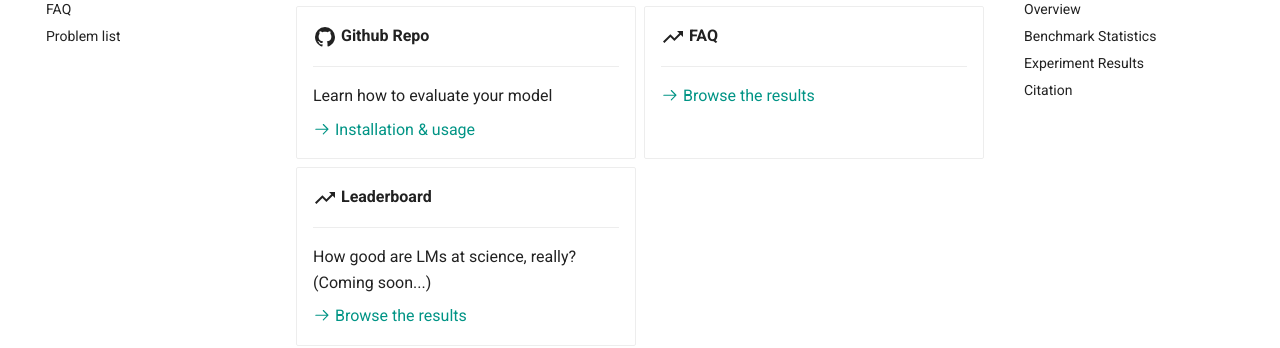
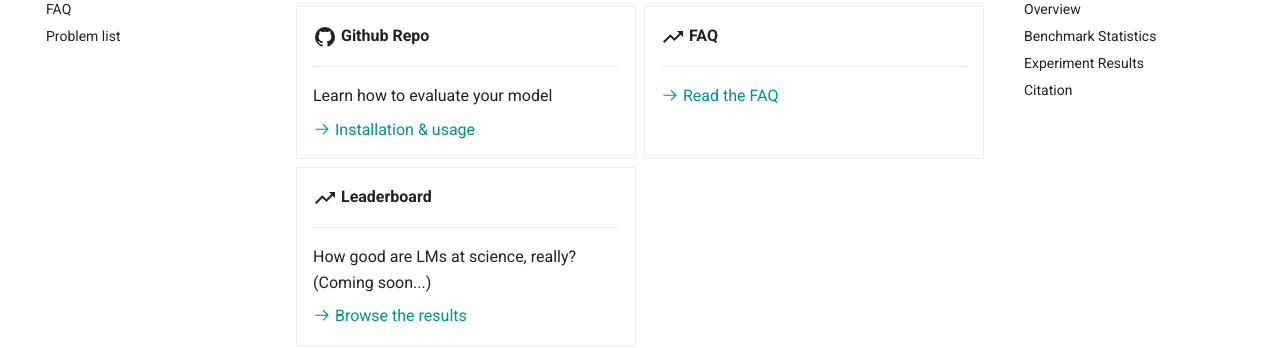
Before and after one commit to scicode-bench/scicode-bench.github.io, an MkDocs documentation site: the page built from docs/index.md, in a window 1280 px wide and 900 px high, scrolled down 605 px. Shown: the part 174-522 px from the top of the window. Built offline with MkDocs 1.6.1 and Material for MkDocs 9.7.7, drawn with Linux system fonts in a browser that asks for light colours; comment, search, counter and statistics services are not loaded.

Commit message:
Update index.md

```diff
--- a/docs/index.md
+++ b/docs/index.md
@@ -55,7 +55,7 @@
 
     ---
 
-    [:octicons-arrow-right-24: Browse the results](faq.md)
+    [:octicons-arrow-right-24: Read the FAQ](faq.md)
 
 -   :material-trending-up:{ .lg .middle } __Leaderboard__
 
```
